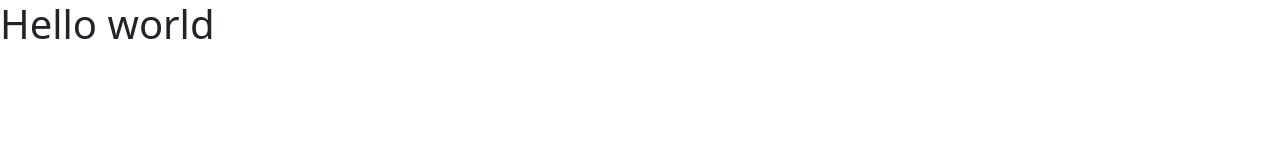
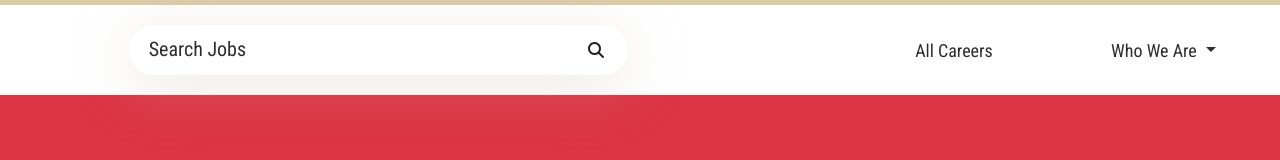
Before and after one commit to HarisAslam1/SCRATCH-CODE-PROJECT, a plain HTML site: page index.html in a window 1280 px wide. Drawn offline with nearby package versions, Linux system fonts and the light colour scheme; a web font is replaced by a local one.

Commit message:
navbar done

```diff
--- a/css/style.css
+++ b/css/style.css
@@ -0,0 +1,121 @@
+/* <!-- ========== NAVBAR-SECTION-CSS-START ========== --> */
+.navbar-top-border {
+    height: 5px;
+    background-color: #DDCBA4;
+}
+
+.Navbar {
+    background-color: #ffffff;
+}
+
+.navbar-search-bar {
+    margin-top: 20px;
+    margin-bottom: 20px;
+    height: 51px;
+}
+
+.toggler-position {
+    justify-content: end !important;
+}
+
+.h-search-form input {
+    margin: 20px 0px;
+    width: 100%;
+    padding: 0 20px;
+    border: none;
+    filter: drop-shadow(0px 10px 30px rgba(190, 175, 156, 0.30));
+    height: 50px;
+    border-radius: 50px;
+    -webkit-border-radius: 50px;
+    -moz-border-radius: 50px;
+    -ms-border-radius: 50px;
+    -o-border-radius: 50px;
+    -webkit-filter: drop-shadow(0px 10px 30px rgba(190, 175, 156, 0.30));
+}
+
+.h-search-form input::placeholder {
+    color: #302C2D;
+    font-family: Roboto Condensed;
+    font-size: 20px;
+    font-style: normal;
+    font-weight: 400;
+    line-height: normal;
+
+}
+
+.h-search-form button {
+    position: absolute;
+    right: 18px;
+    background: #ffffff;
+    color: #231F20;
+    top: 32px;
+    border: none;
+    border-radius: 50px;
+    -webkit-border-radius: 50px;
+    -moz-border-radius: 50px;
+    -ms-border-radius: 50px;
+    -o-border-radius: 50px;
+}
+
+.drop-menu {
+    color: #302C2D;
+    font-family: Roboto Condensed;
+    font-size: 18px;
+    font-style: normal;
+    font-weight: 400;
+    line-height: normal;
+    min-width: 100% !important;
+
+}
+
+.navbar-last-text {
+    display: flex;
+    justify-content: center;
+    align-items: center;
+    color: #302C2D;
+    font-family: Roboto Condensed;
+    font-size: 18px;
+    font-style: normal;
+    font-weight: 400;
+    line-height: normal;
+}
+
+.navbar-dropdown a,
+.navbar-dropdown a:hover,
+.navbar-dropdown a:focus {
+    color: #302C2D;
+}
+
+
+/* <!-- ========== NAVBAR-SECTION-CSS-END ========== --> */
+/* <!-- ========== MEDIA-QUERY-768-START ========== --> */
+@media only screen and (max-width: 768px) {
+
+    .navbar-toggler-position,
+    .navbar-toggler-position:focus,
+    .navbar-toggler-position:focus-visible {
+        margin: 36px 18px;
+        border: none !important;
+        color: #302C2D !important;
+        box-shadow: none !important;
+    }
+
+    .navbar-light .toggler-img {
+        background-image: url(../img/menu\ icon.png) !important;
+    }
+}
+
+/*
+.navbar-toggler.navbar-toggler-position.collapsed .toggler-img {
+    background-image: url(../img/xmark-solid.svg) !important;
+} */
+
+/* <!-- ========== MEDIA-QUERY-768-END   ========== --> */
+/* <!-- ========== MEDIA-QUERY-425-START ========== --> */
+@media only screen and (max-width: 425px) {
+    .dropdown-media-position {
+        margin: 20px 0px;
+    }
+}
+
+/* <!-- ========== MEDIA-QUERY-425-END ========== --> */
--- a/index.html
+++ b/index.html
@@ -10,10 +10,75 @@
     <!-- ========== BOOTSTRAP-CSS-CDN ========== -->
     <link href="https://cdn.jsdelivr.net/npm/bootstrap@5.0.2/dist/css/bootstrap.min.css" rel="stylesheet"
         integrity="sha384-EVSTQN3/azprG1Anm3QDgpJLIm9Nao0Yz1ztcQTwFspd3yD65VohhpuuCOmLASjC" crossorigin="anonymous">
+    <!-- ========== FONT-AWESOME-CDN ========== -->
+    <script src="https://kit.fontawesome.com/aa6e3c133e.js" crossorigin="anonymous"></script>
+    <!-- ========== GOOGLE-FONT-CDN ========== -->
+    <link rel="preconnect" href="https://fonts.googleapis.com">
+    <link rel="preconnect" href="https://fonts.gstatic.com" crossorigin>
+    <link
+        href="https://fonts.googleapis.com/css2?family=Clicker+Script&family=Poppins:wght@200;300;400;500;600&family=Roboto+Condensed:wght@100;200;300;400;500;600;700;800;900&display=swap"
+        rel="stylesheet">
 </head>
 
-<body>
-    <h1>Hello world</h1>
+<body class="bg-danger">
+    <!-- ========== NAVBAR-SECTION-START ========== -->
+    <div class="container-fluid navbar-top-border"></div>
+    <section class="Navbar">
+        <nav class="navbar navbar-expand-lg navbar-light  m-0 p-0">
+            <div class="container-fluid toggler-position">
+
+                <button class="navbar-toggler navbar-toggler-position" type="button" data-bs-toggle="collapse"
+                    data-bs-target="#navbarSupportedContent" aria-controls="navbarSupportedContent"
+                    aria-expanded="false" aria-label="Toggle navigation">
+                    <span class="navbar-toggler-icon toggler-img"></span>
+                </button>
+                <div class="collapse navbar-collapse" id="navbarSupportedContent">
+                    <div class="container-fluid">
+
+                        <div class="row">
+                            <div class="col-md-1"></div>
+                            <div class="col-md-5">
+                                <div class="h-search-form text-center">
+                                    <form action="#" class="position-relative">
+                                        <input type="search" name="search" placeholder="Search Jobs">
+                                        <button><i class="fa-solid fa-magnifying-glass"></i></button>
+                                    </form>
+                                </div>
+                            </div>
+                            <div class="col-md-6">
+                                <div class="row h-100">
+                                    <div class="col-md-4"></div>
+                                    <div class="col-md-4 navbar-last-text navbar-careers">All Careers</div>
+                                    <div class="col-md-4 navbar-last-text navbar-dropdown">
+                                        <div class="nav-item dropdown">
+                                            <a class="nav-link dropdown-toggle dropdown-media-position p-0" href="#"
+                                                id="navbarDropdown" role="button" data-bs-toggle="dropdown"
+                                                aria-expanded="false">
+                                                Who We Are
+                                            </a>
+                                            <ul class="dropdown-menu drop-menu" aria-labelledby="navbarDropdown">
+                                                <li><a class="dropdown-item" href="#">Link 1</a></li>
+                                                <li>
+                                                    <hr class="dropdown-divider">
+                                                </li>
+                                                <li><a class="dropdown-item" href="#">Link 2</a></li>
+                                                <li>
+                                                    <hr class="dropdown-divider">
+                                                </li>
+                                                <li><a class="dropdown-item" href="#">Link 3</a></li>
+                                            </ul>
+                                        </div>
+                                    </div>
+                                </div>
+                            </div>
+                        </div>
+                    </div>
+
+                </div>
+            </div>
+        </nav>
+    </section>
+    <!-- ========== NAVBAR-SECTION-END ========== -->
     <!-- ========== BOOTSTRAP-JS-CDN ========== -->
     <script src="https://cdn.jsdelivr.net/npm/bootstrap@5.0.2/dist/js/bootstrap.bundle.min.js"
         integrity="sha384-MrcW6ZMFYlzcLA8Nl+NtUVF0sA7MsXsP1UyJoMp4YLEuNSfAP+JcXn/tWtIaxVXM"
```
Also changed, not shown: img/menu icon.png (added), img/xmark-solid.svg (added).
